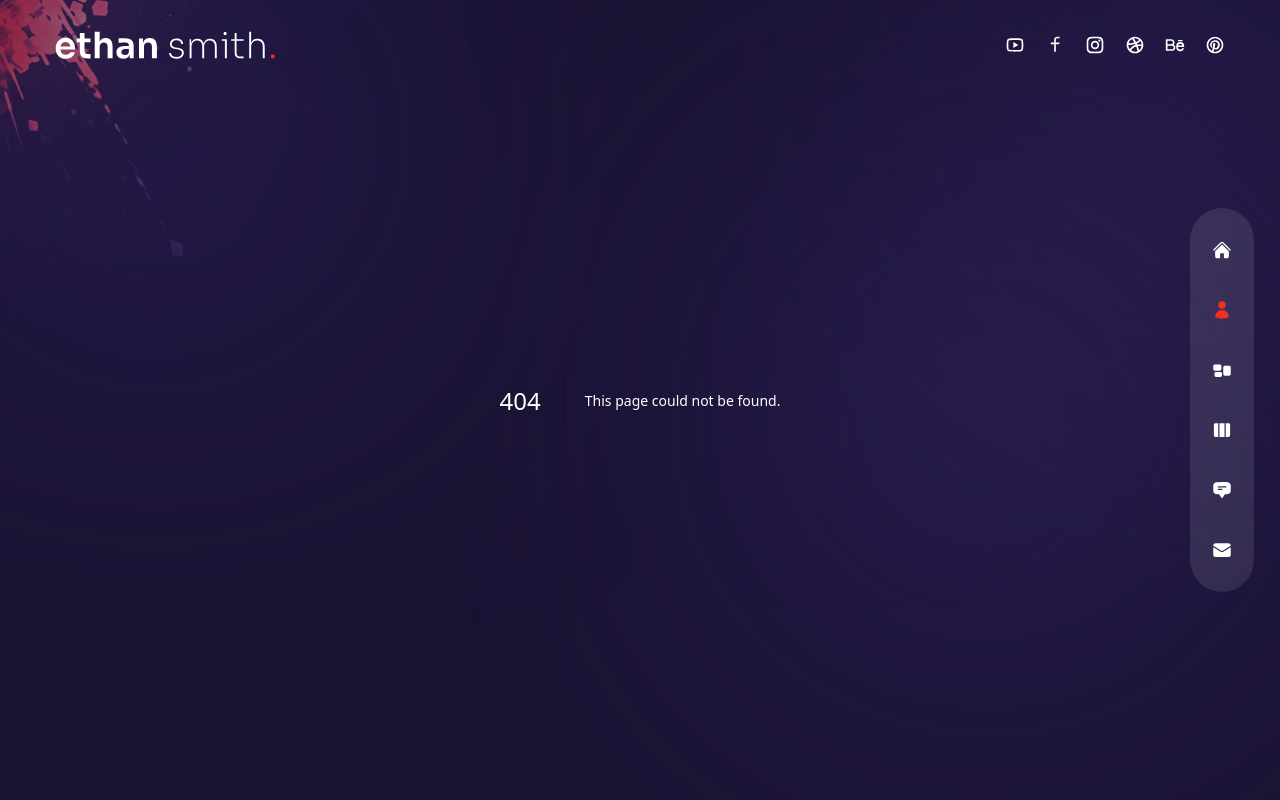
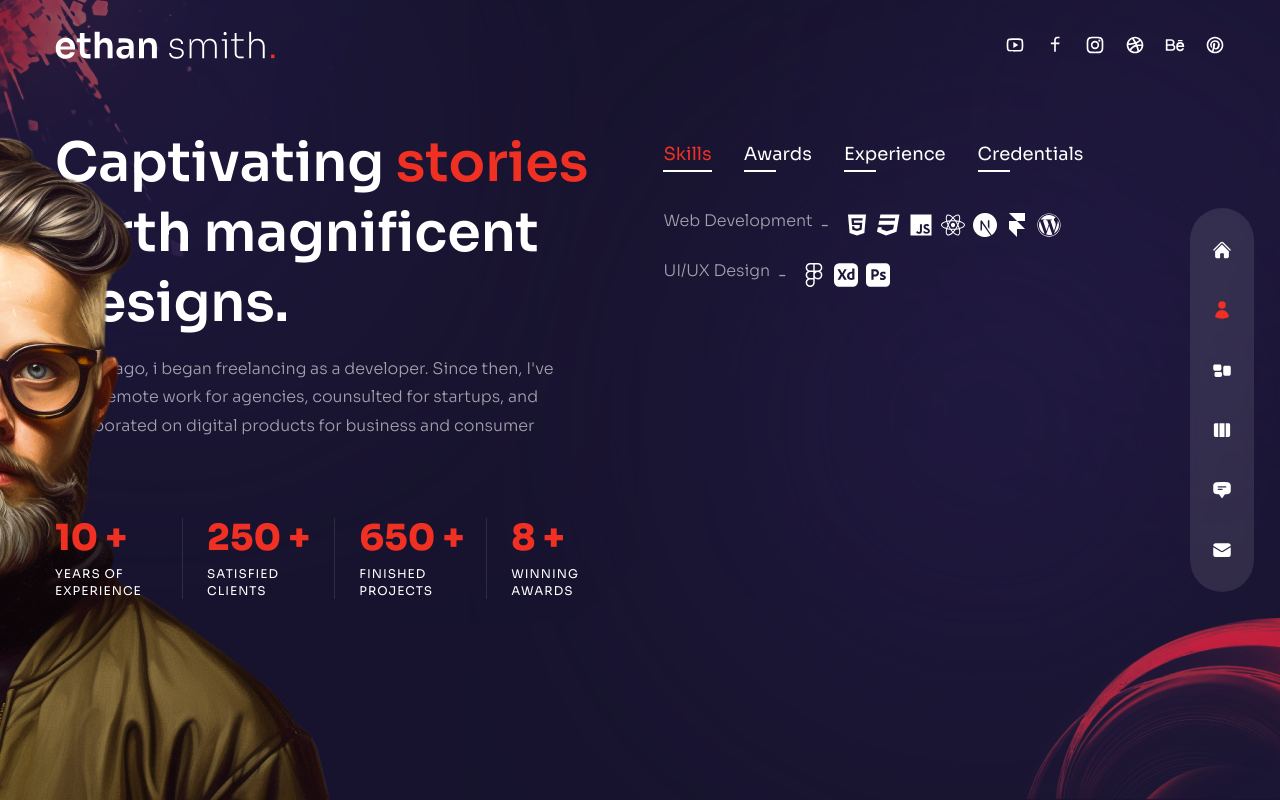
Before and after one commit to alierezayi/Portfolio, a Next.js app: page /about in a window 1280 px wide. Before the commit this address had no page. Built offline with nearby package versions, Linux system fonts and the light colour scheme.

Commit message:
about page / page layout - circles

```diff
--- /dev/null
+++ b/app/about/layout.tsx
@@ -0,0 +1,12 @@
+
+export default function RootLayout({
+    children,
+  }: {
+    children: React.ReactNode;
+  }) {
+    return (
+        <div className="">
+            {children}
+        </div>
+    )
+  }
--- /dev/null
+++ b/app/about/page.tsx
@@ -0,0 +1,264 @@
+"use client";
+
+import { useState } from "react";
+
+import { motion } from "framer-motion";
+
+import Circles from "@/components/Circles";
+import Avatar from "@/components/Avatar";
+
+import {
+  FaHtml5,
+  FaCss3,
+  FaJs,
+  FaReact,
+  FaWordpress,
+  FaFigma,
+} from "react-icons/fa";
+
+import {
+  SiNextdotjs,
+  SiFramer,
+  SiAdobexd,
+  SiAdobephotoshop,
+} from "react-icons/si";
+import { fadeIn } from "@/lib/variants-utils";
+import CountUp from "react-countup";
+
+interface SkillInfo {
+  title: string;
+  icons: React.ReactNode[];
+}
+
+interface AwardInfo {
+  title: string;
+  stage: string;
+}
+
+interface ExperienceInfo {
+  title: string;
+  stage: string;
+}
+
+interface CredentialInfo {
+  title: string;
+  stage: string;
+}
+
+interface AboutDataItem {
+  title: string;
+  info: SkillInfo[] | AwardInfo[] | ExperienceInfo[] | CredentialInfo[];
+}
+
+//  data
+const aboutData: AboutDataItem[] = [
+  {
+    title: "skills",
+    info: [
+      {
+        title: "Web Development",
+        icons: [
+          <FaHtml5 />,
+          <FaCss3 />,
+          <FaJs />,
+          <FaReact />,
+          <SiNextdotjs />,
+          <SiFramer />,
+          <FaWordpress />,
+        ],
+      },
+      {
+        title: "UI/UX Design",
+        icons: [<FaFigma />, <SiAdobexd />, <SiAdobephotoshop />],
+      },
+    ],
+  },
+  {
+    title: "awards",
+    info: [
+      {
+        title: "Webby Awards - Honoree",
+        stage: "2011 - 2012",
+      },
+      {
+        title: "Adobe Design Achievement Awards - Finalist",
+        stage: "2009 - 2010",
+      },
+    ],
+  },
+  {
+    title: "experience",
+    info: [
+      {
+        title: "UX/UI Designer - XYZ Company",
+        stage: "2012 - 2023",
+      },
+      {
+        title: "Web Developer - ABC Agency",
+        stage: "2010 - 2012",
+      },
+      {
+        title: "Intern - DEF Corporation",
+        stage: "2008 - 2010",
+      },
+    ],
+  },
+  {
+    title: "credentials",
+    info: [
+      {
+        title: "Web Development - ABC University, LA, CA",
+        stage: "2011",
+      },
+      {
+        title: "Computer Science Diploma - AV Technical Institute",
+        stage: "2009",
+      },
+      {
+        title: "Certified Graphic Designer - ABC Institute, Los Angeles, CA",
+        stage: "2006",
+      },
+    ],
+  },
+];
+
+const About = () => {
+  const [index, setIndex] = useState(0);
+
+  return (
+    <div className="h-full min-h-screen bg-primary/30 py-32 text-center xl:text-left">
+      <Circles />
+
+      <motion.div
+        className="hidden xl:flex absolute bottom-0 -left-[370px]"
+        variants={fadeIn("right", 0.2)}
+        initial="hidden"
+        animate="show"
+        exit="hidden"
+      >
+        <Avatar />
+      </motion.div>
+
+      <div className="container mx-auto h-full flex flex-col items-center xl:flex-row gap-x-6">
+        <div className="flex flex-1 flex-col justify-center">
+          <motion.h2
+            variants={fadeIn("right", 0.2)}
+            initial="hidden"
+            animate="show"
+            exit="hidden"
+            className="h2"
+          >
+            Captivating <span className=" text-accent">stories</span> birth
+            magnificent designs.
+          </motion.h2>
+          <motion.p
+            variants={fadeIn("right", 0.4)}
+            initial="hidden"
+            animate="show"
+            exit="hidden"
+            className="max-w-[500px] mx-auto xl:mx-0 mb-6 xl:mb-12 px-2 xl:px-0"
+          >
+            10 year ago, i began freelancing as a developer. Since then,
+            I&apos;ve done remote work for agencies, counsulted for startups,
+            and collaborated on digital products for business and consumer use.
+          </motion.p>
+
+          <motion.div
+            variants={fadeIn("right", 0.6)}
+            initial="hidden"
+            animate="show"
+            exit="hidden"
+            className="hidden md:flex md:max-w-xl xl:max-w-none mx-auto xl:mx-0 mb-8"
+          >
+            <div className="flex flex-1 xl:gap-x-6">
+              <div className="relative flex-1 after:w-[1px] after:h-full after:bg-white/10 after:top-0 after:right-0 after:absolute">
+                <div className="text-2xl xl:text-4xl font-extrabold text-accent mb-2">
+                  <CountUp start={0} end={10} duration={5} /> +
+                </div>
+                <div className="text-xs uppercase tracking-[1px] leading-[1.4] max-w-[100px]">
+                  Years of experience
+                </div>
+              </div>
+
+              <div className="relative flex-1 after:w-[1px] after:h-full after:bg-white/10 after:top-0 after:right-0 after:absolute">
+                <div className="text-2xl xl:text-4xl font-extrabold text-accent mb-2">
+                  <CountUp start={0} end={250} duration={5} /> +
+                </div>
+                <div className="text-xs uppercase tracking-[1px] leading-[1.4] max-w-[100px]">
+                  Satisfied clients
+                </div>
+              </div>
+
+              <div className="relative flex-1 after:w-[1px] after:h-full after:bg-white/10 after:top-0 after:right-0 after:absolute">
+                <div className="text-2xl xl:text-4xl font-extrabold text-accent mb-2">
+                  <CountUp start={0} end={650} duration={5} /> +
+                </div>
+                <div className="text-xs uppercase tracking-[1px] leading-[1.4] max-w-[100px]">
+                  Finished Projects
+                </div>
+              </div>
+
+              <div className="relative flex-1">
+                <div className="text-2xl xl:text-4xl font-extrabold text-accent mb-2">
+                  <CountUp start={0} end={8} duration={5} /> +
+                </div>
+                <div className="text-xs uppercase tracking-[1px] leading-[1.4] max-w-[100px]">
+                  Winning awards
+                </div>
+              </div>
+            </div>
+          </motion.div>
+        </div>
+
+        <motion.div
+          variants={fadeIn("left", 0.4)}
+          initial="hidden"
+          animate="show"
+          exit="hidden"
+          className="flex flex-col w-full xl:max-w-[48%] h-[480px]"
+        >
+          <div className="flex gap-x-4 xl:gap-x-8 mx-auto xl:mx-0 mb-4">
+            {aboutData.map((item, indexItem) => (
+              <div
+                key={indexItem}
+                className={`${
+                  index === indexItem &&
+                  "text-accent after:w-[100%] after:bg-accent after:transition-all after:duration-300"
+                } cursor-pointer capitalize xl:text-lg relative after:w-8 after:h-[2px] after:bg-white
+                after:absolute after:-bottom-1 after:left-0`}
+                onClick={() => setIndex(indexItem)}
+              >
+                {item.title}
+              </div>
+            ))}
+          </div>
+
+          <div className=" py-2 xl:py-6 flex flex-col gap-y-2 xl:gap-y-4 items-center xl:items-start">
+            {aboutData[index].info.map((item, indexItem) => (
+              <div
+                key={indexItem}
+                className="flex flex-1 flex-col md:flex-row max-w-max gap-x-2 items-center text-white/60"
+              >
+                <div className="font-light mb-2">{item.title}</div>
+
+                <div className="hidden md:flex">-</div>
+
+                <div>{item.stage}</div>
+
+                <div className="flex gap-x-2">
+                  {item.icons?.map((item, indexItem) => (
+                    <div key={indexItem} className="text-2xl text-white">
+                      {item}
+                    </div>
+                  ))}
+                </div>
+              </div>
+            ))}
+          </div>
+        </motion.div>
+      </div>
+    </div>
+  );
+};
+
+export default About;
--- a/app/layout.tsx
+++ b/app/layout.tsx
@@ -16,7 +16,7 @@
 });
 
 export const metadata: Metadata = {
-  title: "Create Next App",
+  title: "Ali Rezayi",
   description: "Generated by create next app",
 };
 
--- /dev/null
+++ b/components/Circles.tsx
@@ -0,0 +1,19 @@
+import Image from "next/image";
+
+
+const Circles = () => {
+  return (
+    <div className="w-[200px] xl:w-[300px] absolute -right-10 -bottom-0 mix-blend-color-dodge animate-pulse duration-75 z-10">
+      <Image
+        src={"/circles.png"}
+        width={220}
+        height={48}
+        alt=""
+        className="w-full h-full"
+      />{" "}
+
+    </div>
+  );
+};
+
+export default Circles;
```
